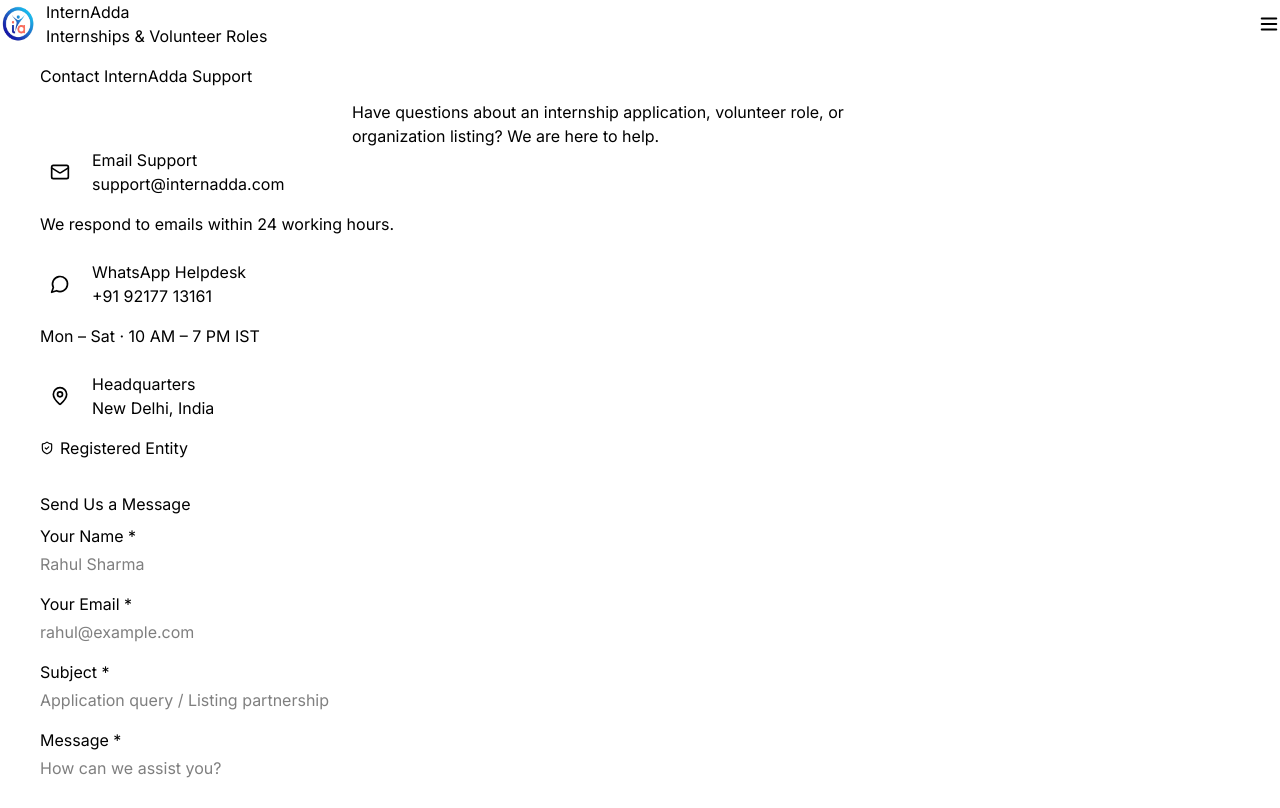
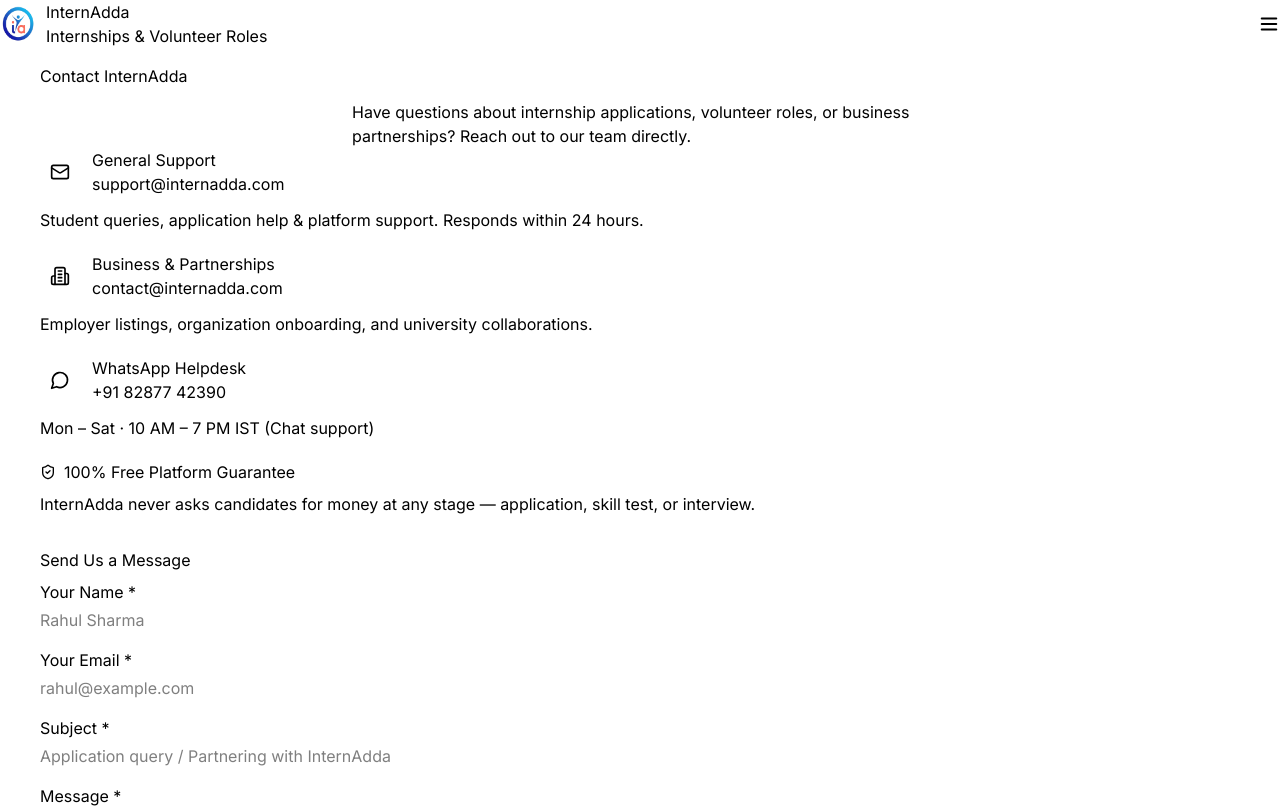
Before and after one commit to luckyarsd/internadda, a Next.js app: page /contact in a window 1280 px wide. Shown: the top 808 px of the page. Built offline with nearby package versions, Linux system fonts and the light colour scheme.

Commit message:
Update page.tsx

```diff
--- a/app/contact/page.tsx
+++ b/app/contact/page.tsx
@@ -1,22 +1,75 @@
 "use client"
 
 import { useState } from 'react'
+import emailjs from '@emailjs/browser'
 import { Header } from '@/components/Header'
 import { Footer } from '@/components/Footer'
-import { Mail, MapPin, MessageCircle, Send, CheckCircle2, ShieldCheck, Loader2 } from 'lucide-react'
+import { Mail, MapPin, MessageCircle, Send, CheckCircle2, ShieldCheck, Loader2, AlertCircle, Building2 } from 'lucide-react'
 
 export default function ContactPage() {
-  const [formData, setFormData] = useState({ name: '', email: '', subject: '', message: '' })
+  const [formData, setFormData] = useState({ name: '', email: '', subject: '', message: '', botField: '' })
   const [loading, setLoading] = useState(false)
   const [submitted, setSubmitted] = useState(false)
+  const [error, setError] = useState<string | null>(null)
 
-  const handleSubmit = (e: React.FormEvent) => {
+  const handleSubmit = async (e: React.FormEvent) => {
     e.preventDefault()
+
+    // Honeypot spam prevention
+    if (formData.botField) {
+      setSubmitted(true)
+      return
+    }
+
+    // Email format validation
+    const emailRegex = /^[^\s@]+@[^\s@]+\.[^\s@]+$/
+    if (!emailRegex.test(formData.email.trim())) {
+      setError('Please enter a valid email address.')
+      return
+    }
+
+    // Rate limiting check (30-second cooldown)
+    const lastSubmit = localStorage.getItem('ia_last_contact_submit')
+    const now = Date.now()
+    if (lastSubmit && now - parseInt(lastSubmit, 10) < 30000) {
+      const waitSec = Math.ceil((30000 - (now - parseInt(lastSubmit, 10))) / 1000)
+      setError(`Please wait ${waitSec} seconds before sending another message.`)
+      return
+    }
+
     setLoading(true)
-    setTimeout(() => {
+    setError(null)
+
+    try {
+      const serviceId = process.env.NEXT_PUBLIC_EMAILJS_SERVICE_ID || 'YOUR_SERVICE_ID'
+      const templateId = process.env.NEXT_PUBLIC_EMAILJS_TEMPLATE_ID || 'YOUR_TEMPLATE_ID'
+      const publicKey = process.env.NEXT_PUBLIC_EMAILJS_PUBLIC_KEY || 'YOUR_PUBLIC_KEY'
+
+      if (serviceId !== 'YOUR_SERVICE_ID' && templateId !== 'YOUR_TEMPLATE_ID' && publicKey !== 'YOUR_PUBLIC_KEY') {
+        await emailjs.send(
+          serviceId,
+          templateId,
+          {
+            from_name: formData.name,
+            from_email: formData.email,
+            subject: formData.subject,
+            message: formData.message,
+          },
+          publicKey
+        )
+      } else {
+        console.log('[EmailJS Demo Mode]: Contact Message:', formData)
+        await new Promise((resolve) => setTimeout(resolve, 600))
+      }
+
+      localStorage.setItem('ia_last_contact_submit', Date.now().toString())
+      setSubmitted(true)
+    } catch (err: any) {
+      console.error('Contact EmailJS Error:', err)
+      setError(err?.text || err?.message || 'Failed to send message. Please try again.')
+    } finally {
       setLoading(false)
-      setSubmitted(true)
-    }, 600)
+    }
   }
 
   return (
@@ -28,10 +81,10 @@ export default function ContactPage() {
         <section className="bg-slate-900 text-white py-12 sm:py-16 border-b border-slate-800">
           <div className="max-w-[1200px] mx-auto px-4 sm:px-6 lg:px-8 text-center">
             <h1 className="text-3xl sm:text-4xl font-extrabold tracking-tight text-white mb-3">
-              Contact InternAdda Support
+              Contact InternAdda
             </h1>
             <p className="text-slate-300 text-sm sm:text-base max-w-xl mx-auto">
-              Have questions about an internship application, volunteer role, or organization listing? We are here to help.
+              Have questions about internship applications, volunteer roles, or business partnerships? Reach out to our team directly.
             </p>
           </div>
         </section>
@@ -42,25 +95,45 @@ export default function ContactPage() {
             <div className="grid grid-cols-1 lg:grid-cols-3 gap-8">
 
               {/* Channels */}
-              <div className="space-y-6">
-                <div className="bg-white rounded-2xl p-6 border border-slate-200 shadow-sm space-y-4">
+              <div className="space-y-5">
+                {/* General Support */}
+                <div className="bg-white rounded-2xl p-6 border border-slate-200 shadow-sm space-y-3">
                   <div className="flex items-center gap-3">
                     <div className="w-10 h-10 rounded-xl bg-blue-50 text-blue-600 flex items-center justify-center">
                       <Mail size={20} />
                     </div>
                     <div>
-                      <h3 className="font-bold text-sm text-slate-900">Email Support</h3>
+                      <h3 className="font-bold text-sm text-slate-900">General Support</h3>
                       <a href="mailto:support@internadda.com" className="text-xs text-blue-600 font-semibold hover:underline">
                         support@internadda.com
                       </a>
                     </div>
                   </div>
                   <p className="text-xs text-slate-500 leading-relaxed">
-                    We respond to emails within 24 working hours.
+                    Student queries, application help & platform support. Responds within 24 hours.
                   </p>
                 </div>
 
-                <div className="bg-white rounded-2xl p-6 border border-slate-200 shadow-sm space-y-4">
+                {/* Business & Partnerships */}
+                <div className="bg-white rounded-2xl p-6 border border-slate-200 shadow-sm space-y-3">
+                  <div className="flex items-center gap-3">
+                    <div className="w-10 h-10 rounded-xl bg-indigo-50 text-indigo-600 flex items-center justify-center">
+                      <Building2 size={20} />
+                    </div>
+                    <div>
+                      <h3 className="font-bold text-sm text-slate-900">Business & Partnerships</h3>
+                      <a href="mailto:contact@internadda.com" className="text-xs text-indigo-600 font-semibold hover:underline">
+                        contact@internadda.com
+                      </a>
+                    </div>
+                  </div>
+                  <p className="text-xs text-slate-500 leading-relaxed">
+                    Employer listings, organization onboarding, and university collaborations.
+                  </p>
+                </div>
+
+                {/* WhatsApp Helpdesk */}
+                <div className="bg-white rounded-2xl p-6 border border-slate-200 shadow-sm space-y-3">
                   <div className="flex items-center gap-3">
                     <div className="w-10 h-10 rounded-xl bg-emerald-50 text-emerald-600 flex items-center justify-center">
                       <MessageCircle size={20} />
@@ -68,34 +141,28 @@ export default function ContactPage() {
                     <div>
                       <h3 className="font-bold text-sm text-slate-900">WhatsApp Helpdesk</h3>
                       <a
-                        href="https://wa.me/919217713161?text=Hi%20InternAdda%20Support!"
+                        href="https://wa.me/918287742390?text=Hi%20InternAdda%20Team!"
                         target="_blank"
                         rel="noopener noreferrer"
                         className="text-xs text-emerald-600 font-semibold hover:underline"
                       >
-                        +91 92177 13161
+                        +91 82877 42390
                       </a>
                     </div>
                   </div>
                   <p className="text-xs text-slate-500 leading-relaxed">
-                    Mon – Sat · 10 AM – 7 PM IST
+                    Mon – Sat · 10 AM – 7 PM IST (Chat support)
                   </p>
                 </div>
 
-                <div className="bg-white rounded-2xl p-6 border border-slate-200 shadow-sm space-y-4">
-                  <div className="flex items-center gap-3">
-                    <div className="w-10 h-10 rounded-xl bg-slate-100 text-slate-700 flex items-center justify-center">
-                      <MapPin size={20} />
+                {/* Trust guarantee */}
+                <div className="bg-emerald-50 rounded-2xl p-5 border border-emerald-200/80 text-xs text-emerald-900 space-y-2">
+                  <div className="flex items-center gap-2 font-bold text-emerald-800">
+                    <ShieldCheck size={16} /> 100% Free Platform Guarantee
                   </div>
-                    <div>
-                      <h3 className="font-bold text-sm text-slate-900">Headquarters</h3>
-                      <p className="text-xs text-slate-600">New Delhi, India</p>
-                    </div>
-                  </div>
-                  <div className="flex items-center gap-1.5 text-xs text-slate-500 pt-2 border-t border-slate-100">
-                    <ShieldCheck size={14} className="text-emerald-600" />
-                    <span>Registered Entity</span>
-                  </div>
+                  <p className="text-emerald-700 leading-relaxed">
+                    InternAdda never asks candidates for money at any stage — application, skill test, or interview.
+                  </p>
                 </div>
               </div>
 
@@ -107,14 +174,21 @@ export default function ContactPage() {
                       <div className="w-12 h-12 bg-emerald-100 text-emerald-600 rounded-full flex items-center justify-center mx-auto">
                         <CheckCircle2 size={28} />
                       </div>
-                      <h3 className="text-xl font-bold text-slate-900">Message Received!</h3>
+                      <h3 className="text-xl font-bold text-slate-900">Message Sent Successfully!</h3>
                       <p className="text-slate-600 text-sm max-w-sm mx-auto">
-                        Thank you for reaching out. Our support team will respond to <strong>{formData.email}</strong> within 24 hours.
+                        Thanks for reaching out! Our team will get back to <strong>{formData.email}</strong> within 24 working hours.
                       </p>
                     </div>
                   ) : (
                     <form onSubmit={handleSubmit} className="space-y-4">
                       <h2 className="text-lg font-bold text-slate-900 mb-2">Send Us a Message</h2>
+
+                      {error && (
+                        <div className="flex items-center gap-2 p-3 bg-red-50 border border-red-200 rounded-xl text-red-700 text-xs">
+                          <AlertCircle size={16} className="flex-shrink-0" />
+                          <span>{error}</span>
+                        </div>
+                      )}
 
                       <div className="grid grid-cols-1 sm:grid-cols-2 gap-4">
                         <div>
@@ -146,7 +220,7 @@ export default function ContactPage() {
                         <input
                           type="text"
                           required
-                          placeholder="Application query / Listing partnership"
+                          placeholder="Application query / Partnering with InternAdda"
                           value={formData.subject}
                           onChange={(e) => setFormData({ ...formData, subject: e.target.value })}
                           className="w-full px-3.5 py-2 border border-slate-300 rounded-xl text-sm focus:outline-none focus:ring-2 focus:ring-blue-500/20 focus:border-blue-600"
@@ -165,14 +239,30 @@ export default function ContactPage() {
                         />
                       </div>
 
+                      {/* Honeypot field */}
+                      <input
+                        type="text"
+                        name="botField"
+                        value={formData.botField}
+                        onChange={(e) => setFormData({ ...formData, botField: e.target.value })}
+                        className="hidden opacity-0 w-0 h-0 pointer-events-none"
+                        tabIndex={-1}
+                        aria-hidden="true"
+                      />
+
+                      <div className="pt-2 flex items-center justify-between">
+                        <p className="text-[11px] text-slate-500">
+                          Applications & contact are 100% free.
+                        </p>
                         <button
                           type="submit"
                           disabled={loading}
-                        className="inline-flex items-center gap-2 px-6 py-2.5 bg-blue-600 hover:bg-blue-500 text-white font-semibold text-sm rounded-xl transition-all shadow-sm"
+                          className="inline-flex items-center gap-2 px-6 py-2.5 bg-blue-600 hover:bg-blue-500 text-white font-semibold text-sm rounded-xl transition-all shadow-sm disabled:opacity-50"
                         >
                           {loading ? <Loader2 size={16} className="animate-spin" /> : <Send size={15} />}
                           Send Message
                         </button>
+                      </div>
                     </form>
                   )}
                 </div>
```
Lines whose indentation alone changed are shown as unchanged.
